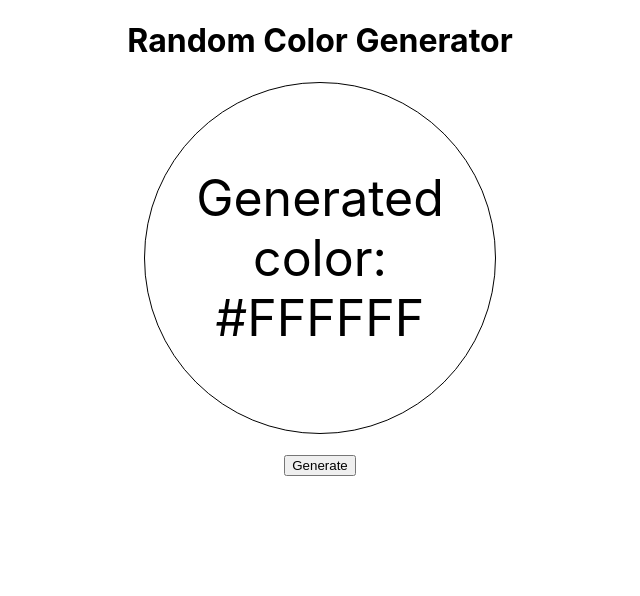
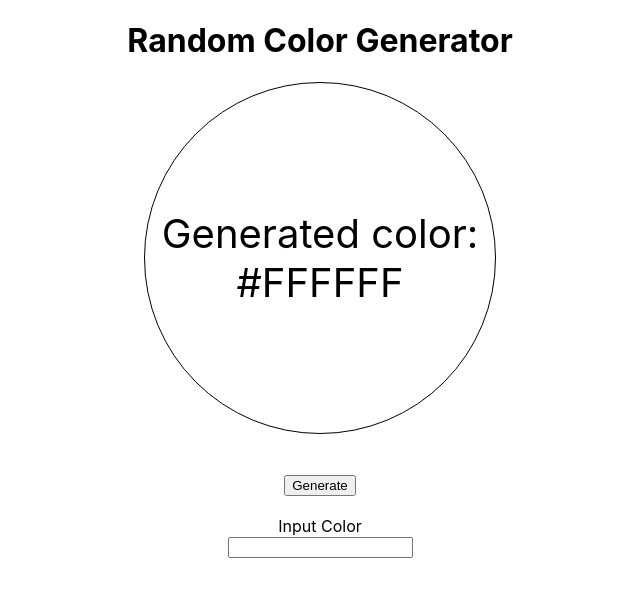
Before and after one commit to harenbergcoding/react-random-color-generator, a React (Create React App) app: page / in a window 1280 px wide. Shown: the top 596 px of the page, without its empty margins (320-960 px from the left). Built offline with nearby package versions, Linux system fonts and the light colour scheme.

Commit message:
Add input color feature

```diff
--- a/src/App.js
+++ b/src/App.js
@@ -6,7 +6,8 @@ import randomColor from 'randomcolor';
 
 function App() {
 
-  const [color, setColor] = useState('#FFFFFF');
+  const [color, setColor] = useState('#FFFFFF'); // useState for randomColor
+  const [colorName, setColorName] = useState(''); // useState for color inputs
 
   return <div>
 
@@ -19,7 +20,7 @@ function App() {
     display: 'flex',
     justifyContent: 'center',
     alignItems: 'center',
-    fontSize: 50,
+    fontSize: 40,
     backgroundColor: color,
     borderRadius: '50%',
 
@@ -27,13 +28,41 @@ function App() {
   >
    Generated color: {color}
   </div>
-  <br></br>
+
+  <br/>
+  <br/>
+
   <button onClick ={ () => {
-    setColor(randomColor())
+    setColor(randomColor()) // change state to new color
   } }
   >Generate</button>
 
+  <br/>
+  <br/>
+
+{/* Controlled component */}
+<div>Input Color</div>
+  <input
+    // Use state variable
+    value = {colorName} //value = empty
+
+    // define changehandler function
+
+    onChange = { (event) => {
+      setColorName(event.currentTarget.value); // set colorName to user input
+
+    // update the state variable
+
+    const colorChosen = randomColor({hue: event.currentTarget.value}); // randomColor equals color = user input
+
+     if (colorChosen){
+      setColor(colorChosen)
+     }}
+    }
+  />
+
   </div>
+
 }
 
 export default App;
```
